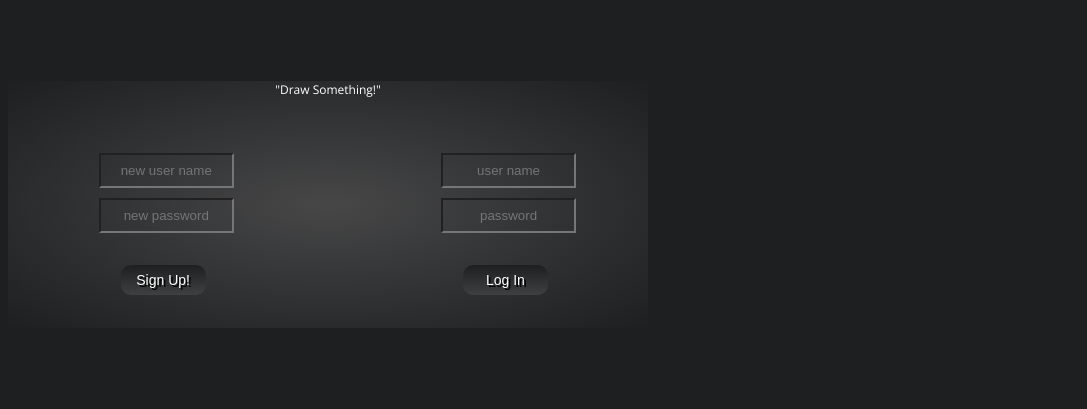
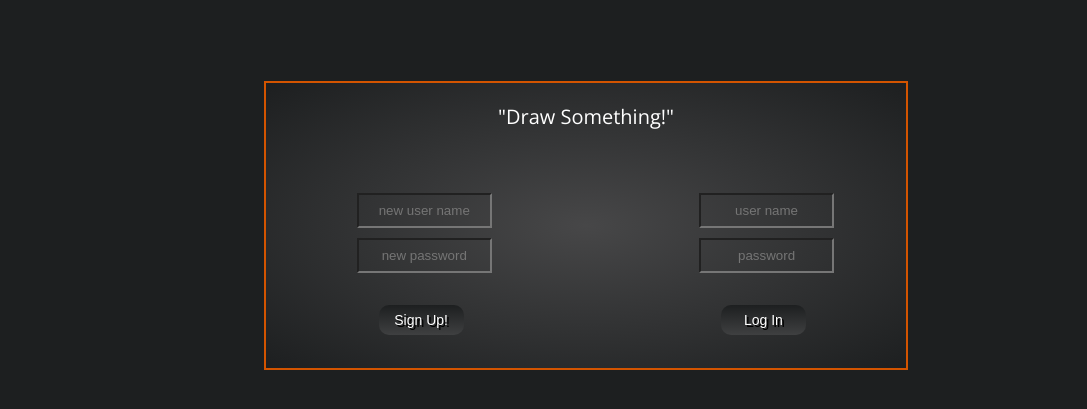
Before and after one commit to ericweidman/SKETCHr, a website: page public/index.html in a window 1280 px wide. Shown: the part 123-532 px from the top of the page, without its empty margins (0-1087 px from the left). Drawn offline with nearby package versions, Linux system fonts and the light colour scheme.

Commit message:
added more styling to login

```diff
--- a/public/index.html
+++ b/public/index.html
@@ -16,7 +16,7 @@
 
 
     <div class="pageOne">
-        <p>"Draw Something!"</p>
+        <p class="draw">"Draw Something!"</p>
       <form id='userForm'>
           <input type="text" name="newName" placeholder="new user name">
          <input type="text" name="newPassword" placeholder="new password">
@@ -84,7 +84,7 @@
 
           <section class='openTEST'>
 
-          <h4><span class='artist'></span> this is your gallery!</h4>
+          <h2><span class='artist'></span>Welcome to your gallery!</h2>
 
           </section>
           <div class="gallerySpace">
--- a/public/styles.css
+++ b/public/styles.css
@@ -159,14 +159,9 @@ span {
  width: 50%;
  text-align: center;
  color: white;
-<<<<<<< HEAD
- border: 2px solid #D35400;
- background: #1D1F20;
-=======
- box-shadow: 1px 0px 34px 9px #D35400;
+ border:2px solid #d35400;
  background: radial-gradient(#474748,#1D1F20);
->>>>>>> 80500a74a02cc37929b144b26c5d2e0dcb60d385
- margin-left: 10%;
+ margin-left: 20%;
  margin-top: 10%;
 
 }
@@ -238,3 +233,6 @@ span {
   color:yellow;
   font-size: 12px;
 }
+.draw {
+  font-size: 20px;
+}
```
